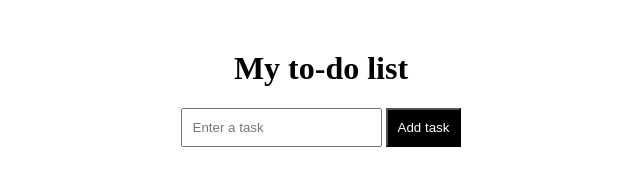
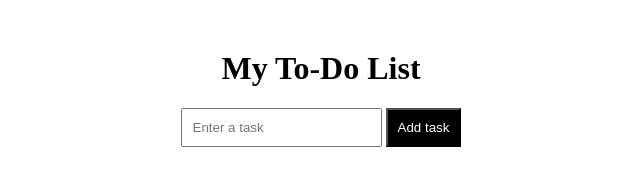
Before and after one commit to Jaydeep0096/to-do, a plain HTML site: page index.html in a window 1280 px wide. Shown: the whole page, without its empty margins (319-959 px from the left). Drawn offline with Linux system fonts and the light colour scheme.

Commit message:
Correct title casing in header

```diff
--- a/index.html
+++ b/index.html
@@ -11,7 +11,7 @@
 </head>
 
 <body>
-  <h1>My to-do list</h1>
+  <h1>My To-Do List</h1>
 
   <input type="text" id="textInput" placeholder="Enter a task">
 
```
